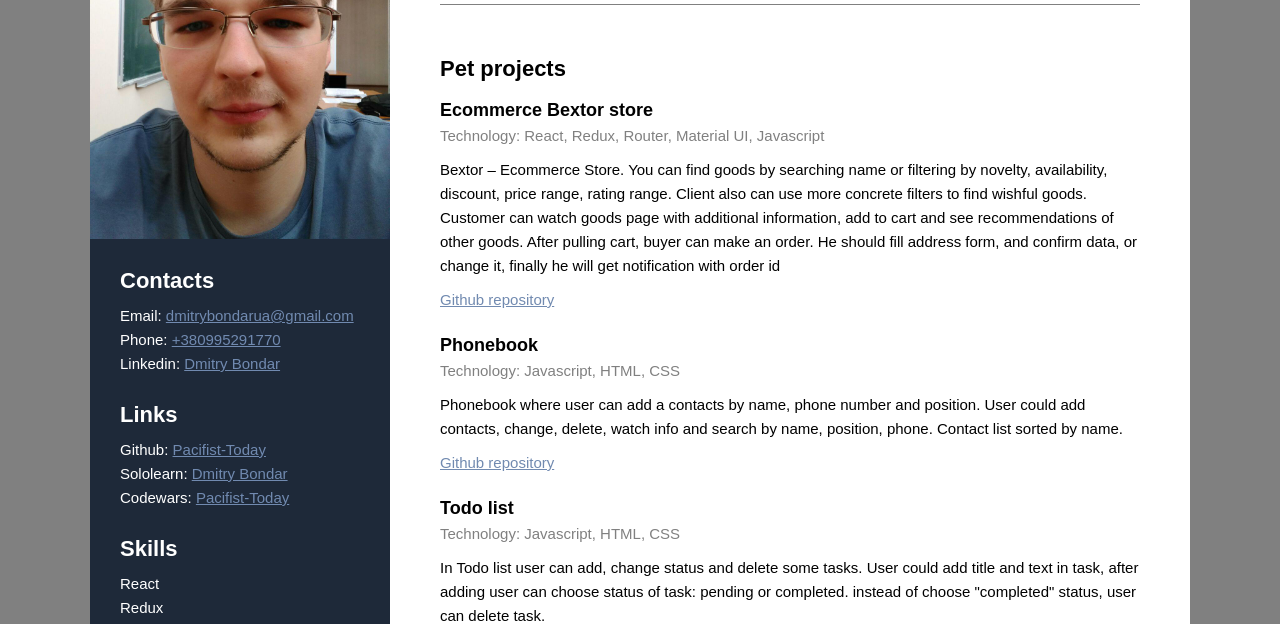
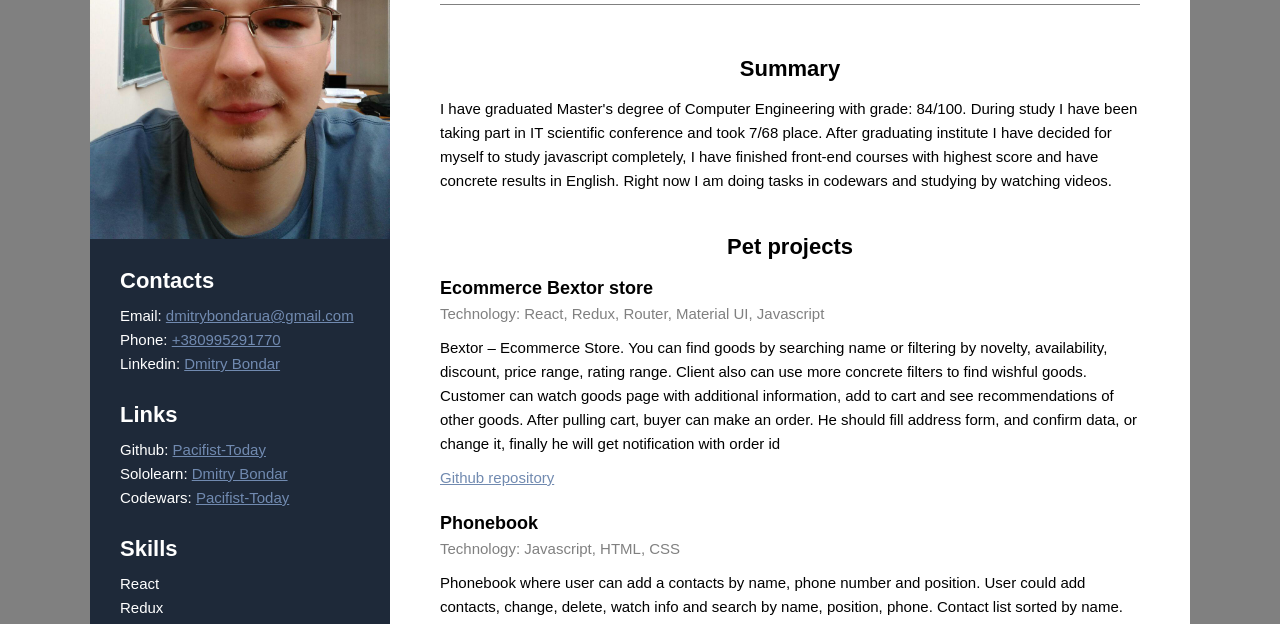
Before and after one commit to Pacifist-Today/CV, a plain HTML site: page index.html in a window 1280 px wide. Shown: the part 161-785 px from the top of the page. Drawn offline with Linux system fonts and the light colour scheme.

Commit message:
summary block

```diff
--- a/index.html
+++ b/index.html
@@ -67,7 +67,12 @@
                 <h1 class="name_surname">Dmitry Bondar</h1>
                 <h2 class="occupation">Front-End developer</h2>
             </div>
-
+            <div class="summarizing_block right_side_block">
+                <h3 class="summarizing right_side_articles">Summary</h3>
+                <p class="summarizing_description right_side_clauses">
+                    I have graduated Master's degree of Computer Engineering with grade: 84/100. During study I have been taking part in IT scientific conference and took 7/68 place. After graduating institute I have decided for myself to study javascript completely, I have finished front-end courses with highest score and have concrete results in English. Right now I am doing tasks in codewars and studying by watching videos.
+                </p>
+            </div>
             <div class="projects_block right_side_block">
                 <h3 class="projects right_side_articles">Pet projects</h3>
                 <div class="single_project_block">
@@ -90,16 +95,16 @@
                     </p>
                     <a href="https://github.com/Pacifist-Today/JS-HW-41-Phonebook" class="project_github right_side_links" target="_blank">Github repository</a>
                 </div>
-                <div class="single_project_block">
-                    <h3 class="project_name right_side_articles_name">Todo list</h3>
-                    <p class="project_technology right_side_articles_description">Technology: Javascript, HTML, CSS</p>
-                    <p class="project_description right_side_clauses">
-                        In Todo list user can add, change status and delete some tasks.
-                        User could add title and text in task, after adding user can choose status of task: pending or completed.
-                        instead of choose "completed" status, user can delete task.
-                    </p>
-                    <a href="https://github.com/Pacifist-Today/JS-HW-36-todo-list" class="project_github right_side_links" target="_blank">Github repository</a>
-                </div>
+<!--                <div class="single_project_block">-->
+<!--                    <h3 class="project_name right_side_articles_name">Todo list</h3>-->
+<!--                    <p class="project_technology right_side_articles_description">Technology: Javascript, HTML, CSS</p>-->
+<!--                    <p class="project_description right_side_clauses">-->
+<!--                        In Todo list user can add, change status and delete some tasks.-->
+<!--                        User could add title and text in task, after adding user can choose status of task: pending or completed.-->
+<!--                        instead of choose "completed" status, user can delete task.-->
+<!--                    </p>-->
+<!--                    <a href="https://github.com/Pacifist-Today/JS-HW-36-todo-list" class="project_github right_side_links" target="_blank">Github repository</a>-->
+<!--                </div>-->
 
                 <a href="https://www.linkedin.com/in/dmitry-bondar-aa9583233/details/projects/" class="project_github right_side_links" target="_blank">Watch other projects</a>
 <!--                <div class="single_project_block">-->
@@ -122,7 +127,7 @@
                 </h4>
                 <a href="http://isc.ontu.edu.ua/" class="publication_organization right_side_links" target="_blank">Black Sea Science 2021</a>
                 <p class="right_side_clauses publication_describing">
-                    The purpose of investigation were studying traffic behaviour, concrete self-similarity characteristics. Considering the intensity of incoming and outgoing traffic at different periods of time and different types of media. Based on these data were formed Hurst indexes define trafic's self-similarity characteristic
+<!--                    The purpose of investigation were studying traffic behaviour, concrete self-similarity characteristics. Considering the intensity of incoming and outgoing traffic at different periods of time and different types of media. Based on these data were formed Hurst indexes define trafic's self-similarity characteristic-->
                 </p>
                 <a href="https://photos.app.goo.gl/1Fjgv5AD9ydBp8iSA" class="publication_certificate right_side_links" target="_blank">Certificate link</a>
             </div>
@@ -143,13 +148,6 @@
                 <p class="education_term right_side_articles_description">2019 September – 2020 December</p>
                 <p class="education_degree right_side_clauses">Master's degree, Computer Engineering</p>
             </div>
-
-<!--            <div class="summarizing_block">-->
-<!--                <h3 class="summarizing right_side_articles">Summarizing</h3>-->
-<!--                <p class="summarizing_description right_side_clauses">-->
-<!--                    -->
-<!--                </p>-->
-<!--            </div>-->
         </div>
     </div>
 </body>
--- a/style.css
+++ b/style.css
@@ -36,6 +36,12 @@ body {
     width: 300px;
     padding-left: 20px;
     padding-right: 20px;
+
+    /*////*/
+
+    /*position: relative;*/
+    /*padding-top: 30px;*/
+
 }
 
 .right_side_articles {
@@ -44,6 +50,36 @@ body {
     line-height: 27px;
     color: black;
     margin-bottom: 15px;
+
+    /////
+
+    display: flex;
+    align-items: center;
+    text-align: center;
+
+    /*////*/
+
+    /*position: absolute;*/
+    /*left: 40px;*/
+    /*top: 29px;*/
+    /*background: #fff;*/
+    /*padding: 0 10px;*/
+
+}
+
+.right_side_articles::before,
+.right_side_articles::after {
+    content: '';
+    flex: 1;
+    border-bottom: 1px solid #000;
+}
+
+.right_side_articles:not(:empty)::before {
+    margin-right: .25em;
+}
+
+.right_side_articles:not(:empty)::after {
+    margin-left: .25em;
 }
 
 .right_side_articles_name {
```
